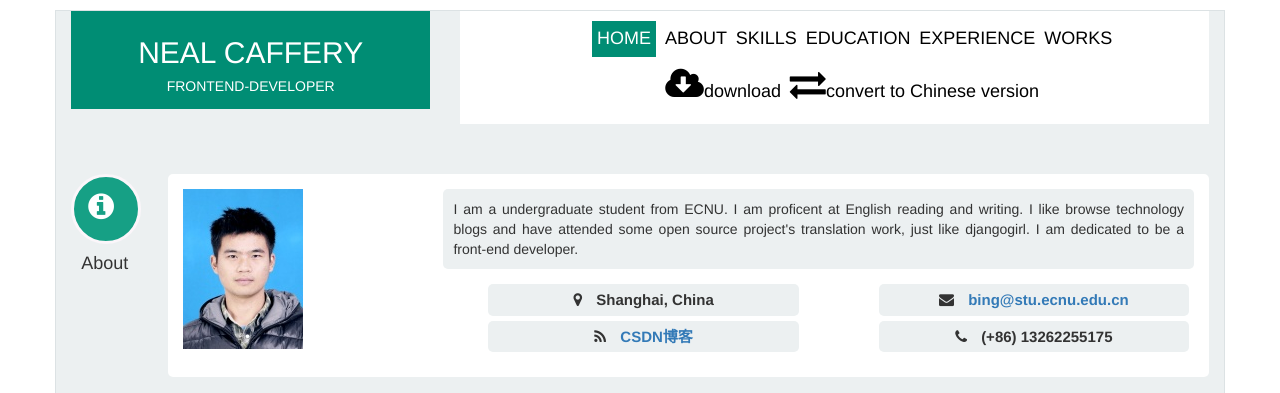
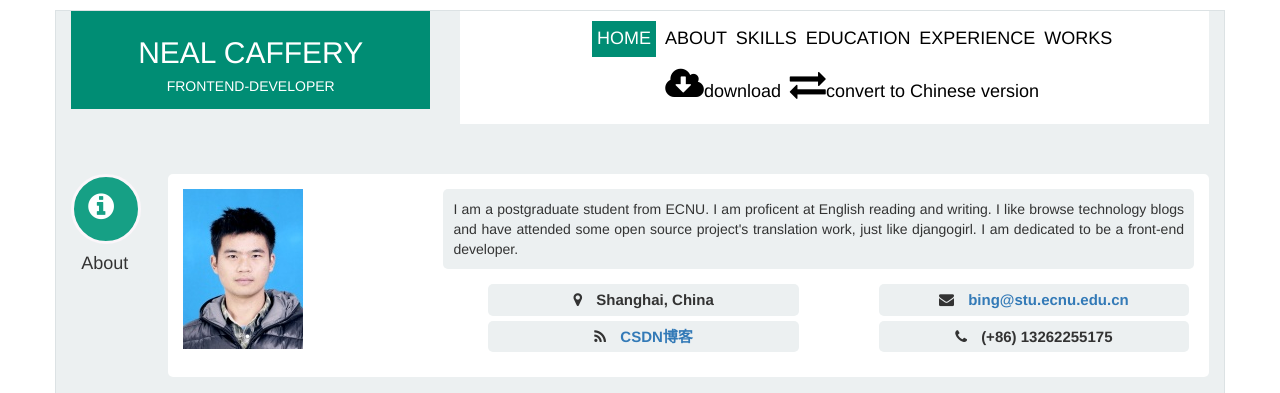
Before and after one commit to madneal/my-first-blog, a Django app: page /cv-en/ in a window 1280 px wide. Shown: the top 393 px of the page. Run offline with Django 3.2, Linux system fonts and the light colour scheme; some libraries are stand-ins or nearby versions.

Commit message:
nodify the cv

```diff
--- a/blog/templates/blog/cv-en.html
+++ b/blog/templates/blog/cv-en.html
@@ -62,7 +62,7 @@
 							</div>
 							<div class="col-xs-12 col-lg-9">
 								<div class="text-holder">
-									<p>I am a undergraduate student from ECNU. I am proficent at English reading and writing. I like browse technology blogs and have attended some open source project's translation work, just like djangogirl. I am dedicated to be a front-end developer.</p>
+									<p>I am a postgraduate student from ECNU. I am proficent at English reading and writing. I like browse technology blogs and have attended some open source project's translation work, just like djangogirl. I am dedicated to be a front-end developer.</p>
 								</div>
 								<div class="row">
 									<div class="col-xs-12 col-sm-6">
```
